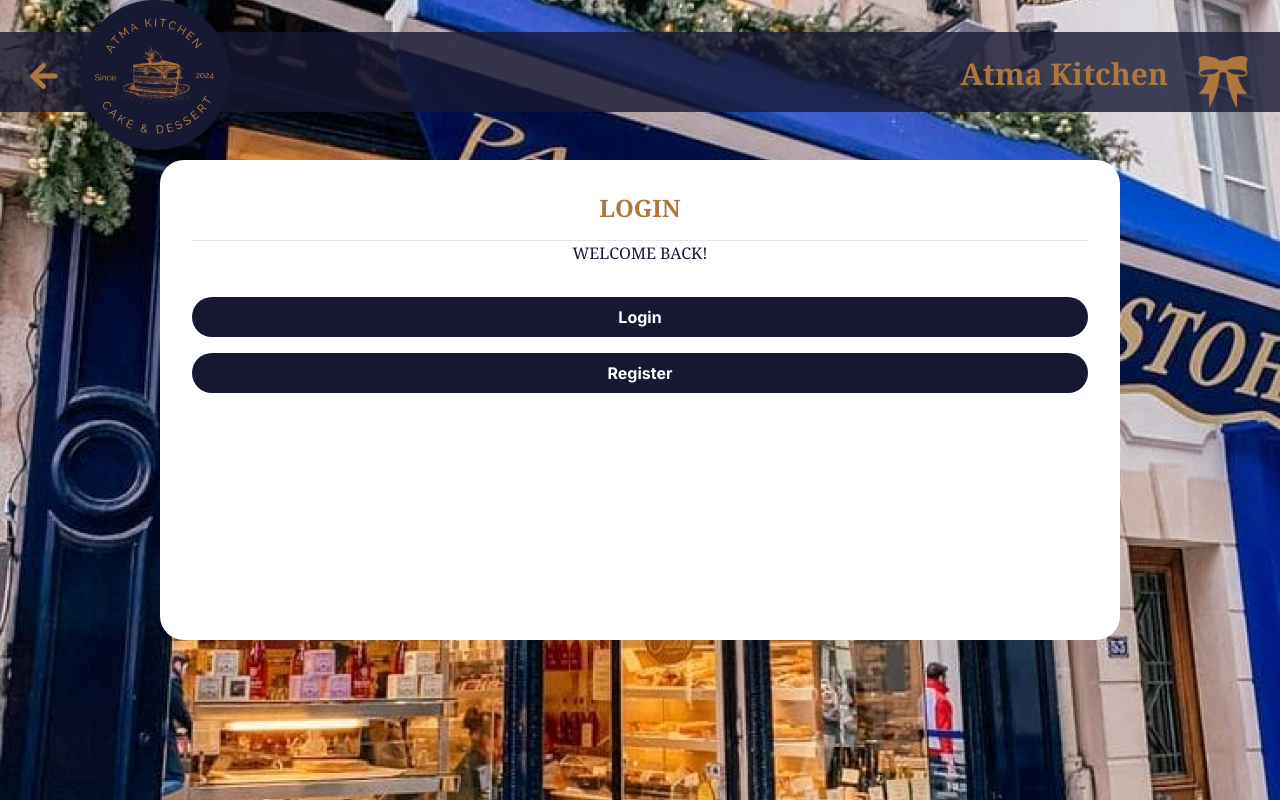
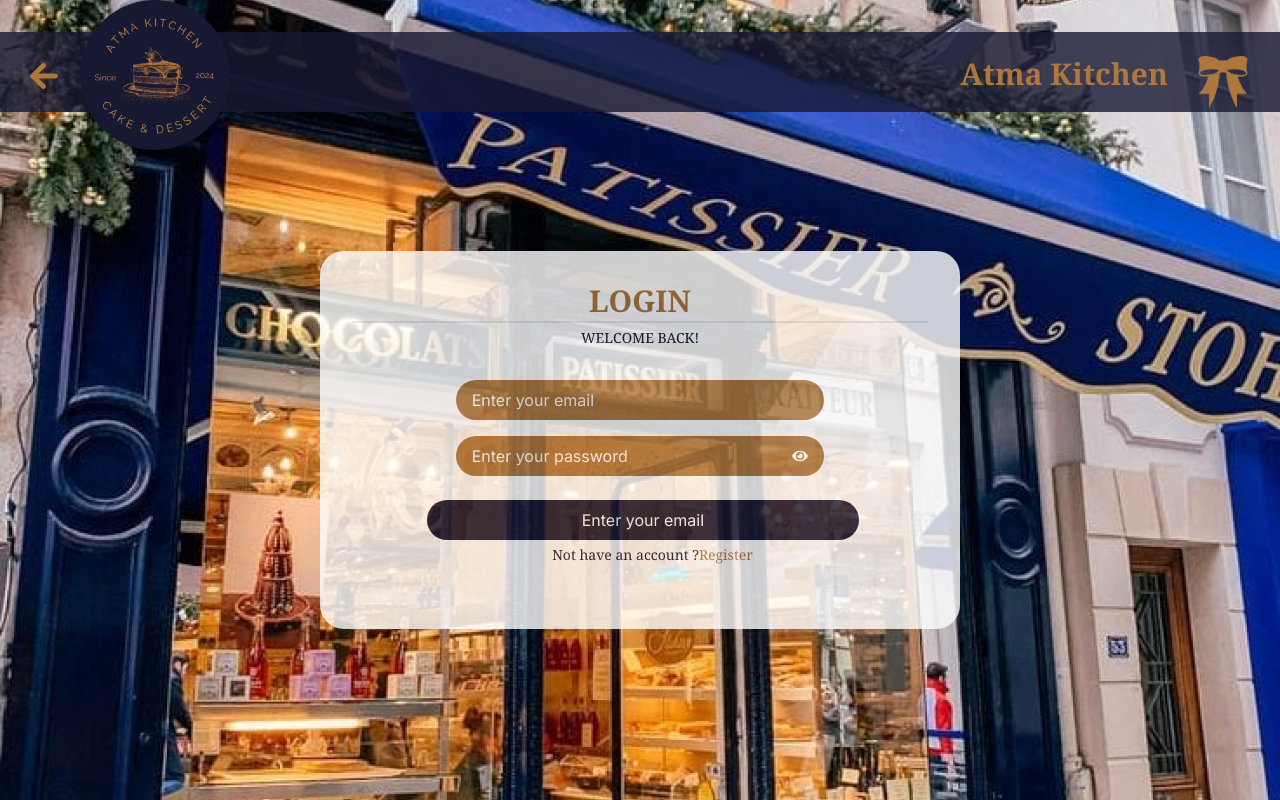
Before and after one commit to RInf0/atma_kitchen_website, a Next.js app: page /Login in a window 1280 px wide. Built offline with nearby package versions, Linux system fonts and the light colour scheme.

Commit message:
Ui Login

```diff
--- a/app/Login/page.jsx
+++ b/app/Login/page.jsx
@@ -1,23 +1,35 @@
-"use-client";
+import React from 'react';
 import TopNavbar from "../components/topNavbar";
-
+import { FaEye } from "react-icons/fa";
 
 export default function page() {
   return (
     <>
       <TopNavbar />
       <div className="flex justify-center items-center h-screen">
-        <div className="bg-white rounded-3xl p-8 md:w-[60rem] h-[30rem]">
+        <div className="bg-white rounded-3xl p-8 md:w-[40rem] mt-20 opacity-80 ">
           <div className="bg-[#AD773D]"></div>
-          <h1 className="text-[#AD773D] font-bold font-serif text-center mb-4 text-2xl">LOGIN</h1>
-          <hr />
-          <p className="text-[#171832] font-serif text-center mb-8">WELCOME BACK!</p>
-          <button className="bg-[#171832] text-white font-bold py-2 px-4 rounded-full w-full mb-4">
-            Login
-          </button>
-          <button className="bg-[#171832] text-white font-bold py-2 px-4 rounded-full w-full">
-            Register
-          </button>
+          <h1 className="text-[#AD773D] font-bold font-serif text-center mb-0.5 text-3xl ">LOGIN</h1>
+          <hr style={{ borderWidth: '1.5px' }} />
+          <p className="text-[#171832] font-serif text-center mt-1 mb-8" style={{ fontSize: '14px' }}>WELCOME BACK!</p>
+          <div className="flex flex-col space-y-4 justify-end" style={{ marginLeft: '18%' }}>
+            <button className="bg-[#AD773D] text-white  py-2 px-4 rounded-full w-full md:w-[23rem] flex justify-between items-center">
+              Enter your email
+            </button>
+            <button className="bg-[#AD773D] text-white  py-2 px-4 rounded-full w-full md:w-[23rem] flex justify-between items-center">
+              <div>Enter your password</div>
+              <FaEye />
+            </button>
+          </div>
+          <div className="mt-6" style={{ marginLeft: '13%' }}>
+            <button className="bg-[#171832] text-white  py-2 px-4 rounded-full w-full md:w-[27rem] ">
+              Enter your email
+            </button>
+            <div className="flex" style={{ marginLeft: '40%' }}>
+              <p className="text-[#171832] font-serif text-center mt-1 mb-8" style={{ fontSize: '14px', marginLeft: '-25%' }}>Not have an account ?</p>
+              <p className="text-[#AD773D] font-serif text-center mt-1 mb-8" style={{ fontSize: '14px' }}>Register</p>
+            </div>
+          </div>
         </div>
       </div>
     </>
--- a/app/components/card.jsx
+++ b/app/components/card.jsx
@@ -2,7 +2,7 @@ import React from "react";
 
 export default function Card() {
   return (
-    <div className="bg-white rounded-3xl p-8 md:w-[40rem] mt-10">
+    <div className="bg-white rounded-3xl p-8 md:w-[26rem] mt-10 opacity-80">
       <h1 className="text-[#171832] font-bold text-2xl font-serif text-center mb-2">
         Welcome to Atma Kitchen
       </h1>
@@ -10,10 +10,10 @@ export default function Card() {
         Silahkan lakukan register bila belum punya akun
       </p>
       <div>
-        <button className="bg-[#171832] text-white font-bold py-2 px-4 rounded-full w-full mb-4 opacity-100">
+        <button className="bg-[#171832] text-white font-bold py-2 px-4 rounded-full w-full mb-4 btn">
           Login
         </button>
-        <button className="bg-[#171832] text-white font-bold py-2 px-4 rounded-full w-full mb-8 opacity-100">
+        <button className="bg-[#171832] text-white font-bold py-2 px-4 rounded-full w-full mb-8 btn">
           Register
         </button>
       </div>
--- a/app/components/topNavbar.jsx
+++ b/app/components/topNavbar.jsx
@@ -25,7 +25,7 @@ export default function TopNavbar() {
         style={{ filter: "brightness(100%)" }}
       />
       {/* <div className='text-[#AD773D] font-bold text-5xl absolute z-10 right-28 top-16'>Atma Kitchen</div> */}
-      <div className="flex justify-between w-full items-center bg-[#171832] h-20 absolute top-8 z-10 opacity-80"></div>
+      <div className="flex justify-between w-full items-center bg-[#171832] h-20 absolute mb-3 top-8 z-10 opacity-80"></div>
       <IoMdArrowRoundBack
         size={40}
         className="absolute z-10 left-6 top-14 cursor-pointer text-[#AD773D] "
--- a/package.json
+++ b/package.json
@@ -10,7 +10,7 @@
   },
   "dependencies": {
     "@react-icons/all-files": "^4.1.0",
-    "next": "14.2.2",
+    "next": "^14.2.2",
     "react": "^18",
     "react-dom": "^18",
     "react-icons": "^5.1.0"
```
Also changed, not shown: 1 other file (tests, documents, lock files or other folders).
